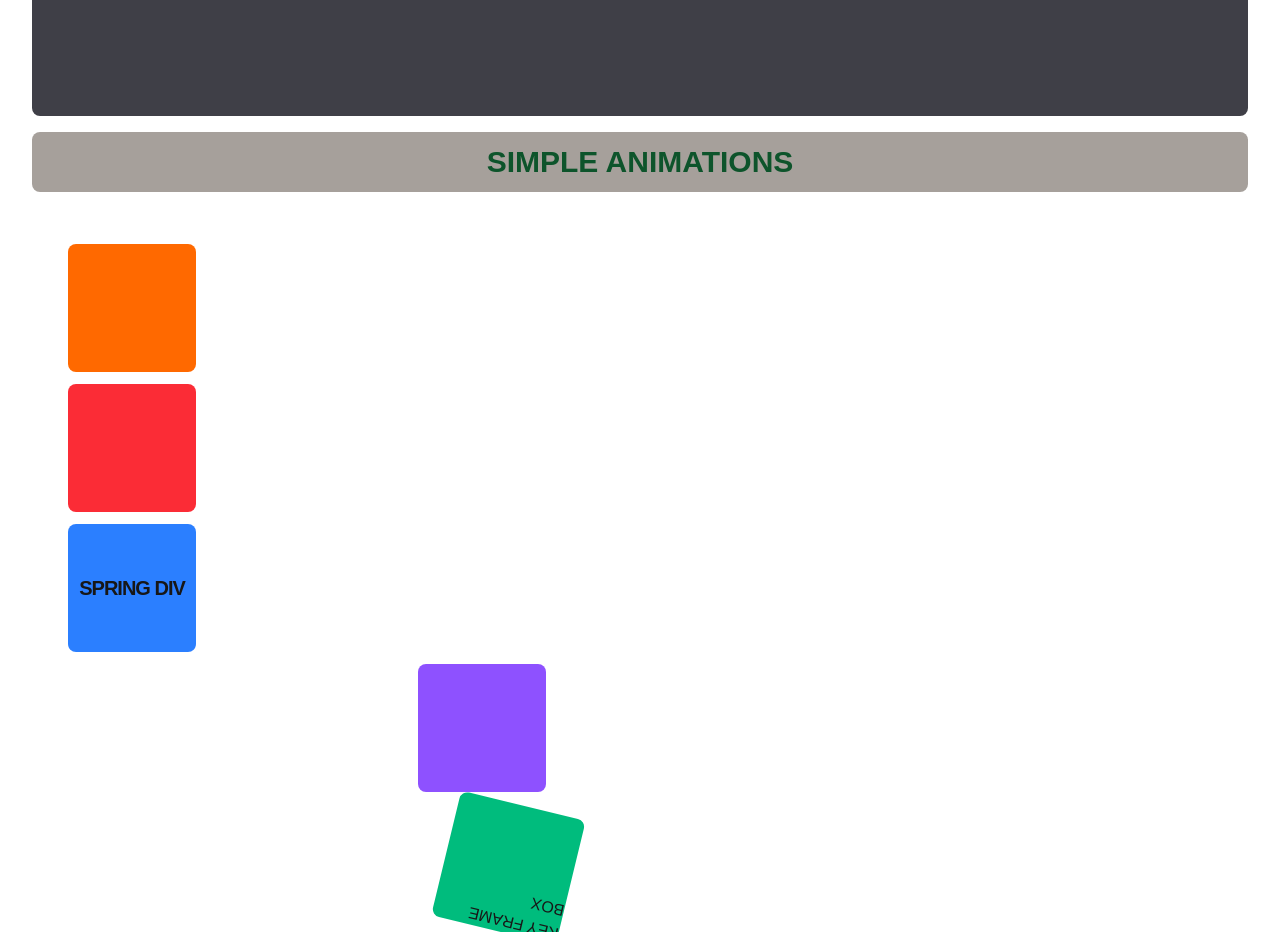
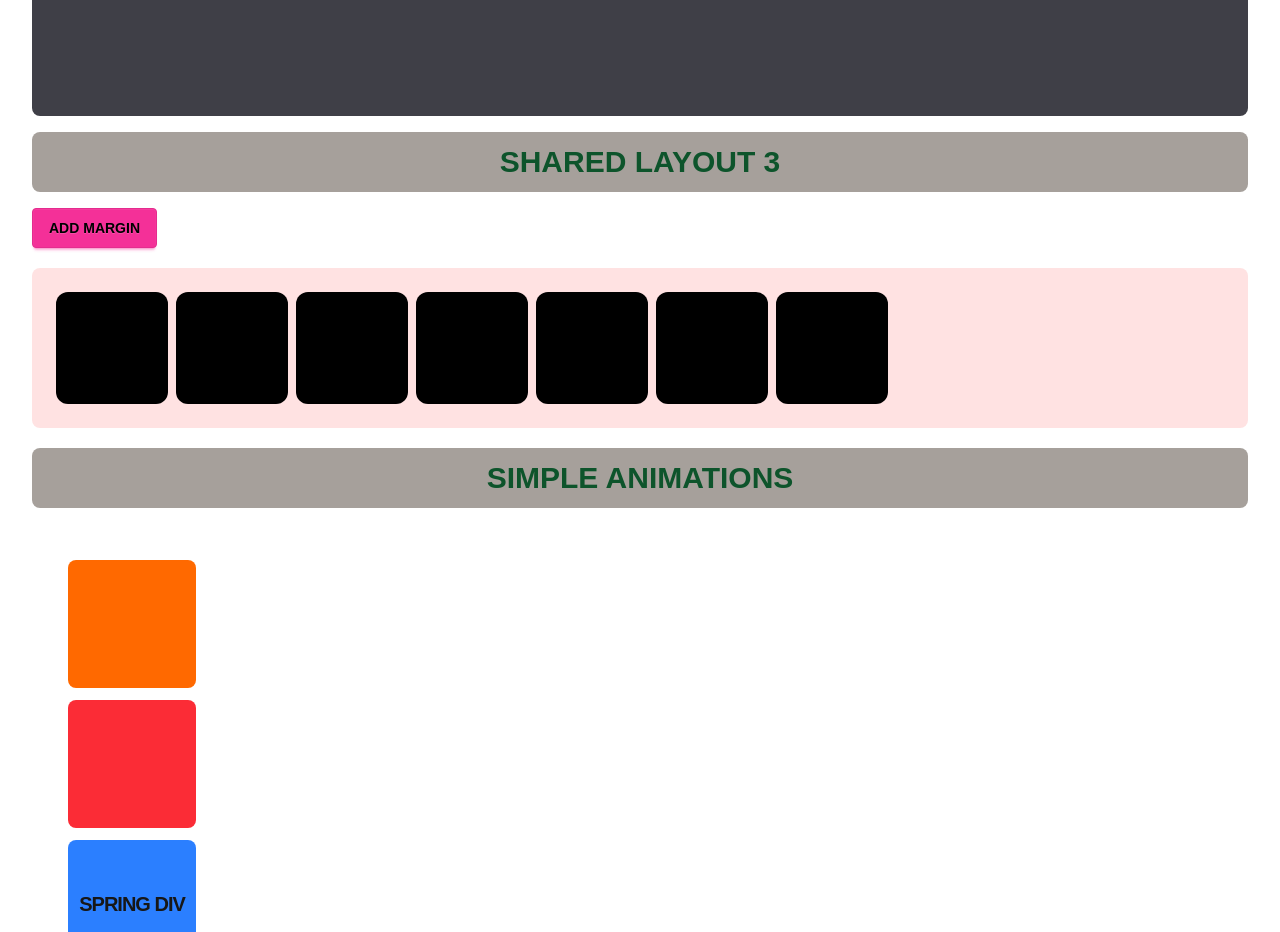
Before and after one commit to PouryaSoleimani/FRAMER____MOTION, a Next.js app: page / in a window 1280 px wide. Shown: the part 1640-2572 px from the top of the page. Built offline with nearby package versions, Linux system fonts and the light colour scheme.

Commit message:
🟨FRAMER___MOTION🟨

```diff
--- a/app/page.tsx
+++ b/app/page.tsx
@@ -8,6 +8,7 @@ import Numbers from '@/components/Numbers';
 import SharedLayoutExample from '@/components/SharedLayout';
 import AnimationPresence from '@/components/AnimatePresence';
 import SharedLayout2 from '@/components/SharedLayout2';
+import SharedLayout3 from '@/components/SharedLayout3';
 
 export default function Home() {
   return (
@@ -22,6 +23,8 @@ export default function Home() {
       <SharedLayoutExample />
       <h2 className="bg-stone-400 text-3xl font-black text-center p-3 text-green-900 my-4">SHARED LAYOUT 2</h2>
       <SharedLayout2 />
+      <h2 className="bg-stone-400 text-3xl font-black text-center p-3 text-green-900 my-4">SHARED LAYOUT 3</h2>
+      <SharedLayout3 />
 
       <h2 className="bg-stone-400 text-3xl font-black text-center p-3 text-green-900 my-4">SIMPLE ANIMATIONS</h2>
       <FramerMotionPage1 />
--- /dev/null
+++ b/components/SharedLayout3.tsx
@@ -0,0 +1,27 @@
+'use client';
+import React, { useState } from 'react';
+import { motion } from 'motion/react';
+
+const SharedLayout3 = () => {
+  const [isMargin, setIsMargin] = useState(false);
+
+  return (
+    <div>
+      <button className="btn btn-secondary text-black" onClick={() => setIsMargin(!isMargin)}>
+        ADD MARGIN
+      </button>
+
+      <motion.div layout className={`bg-red-100 rounded-lg flex items-center gap-2 *:rounded-xl my-5 p-6 ${isMargin ? 'justify-between' : ''}`}>
+        <motion.span layout className={`size-28 bg-black`}></motion.span>
+        <motion.span layout className={`size-28 bg-black`}></motion.span>
+        <motion.span layout className={`size-28 bg-black`}></motion.span>
+        <motion.span layout className={`size-28 bg-black`}></motion.span>
+        <motion.span layout className={`size-28 bg-black`}></motion.span>
+        <motion.span layout className={`size-28 bg-black`}></motion.span>
+        <motion.span layout className={`size-28 bg-black`}></motion.span>
+      </motion.div>
+    </div>
+  );
+};
+
+export default SharedLayout3;
```
